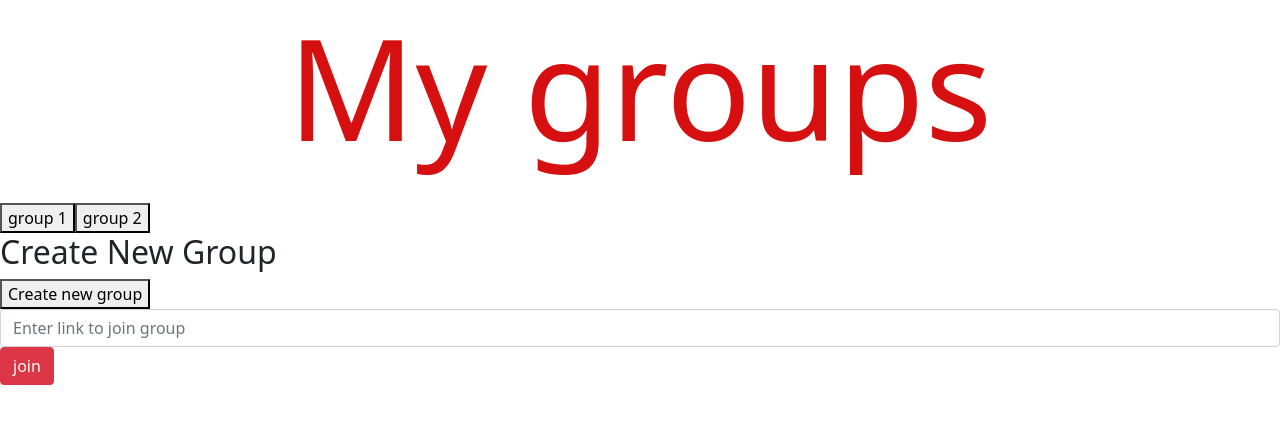
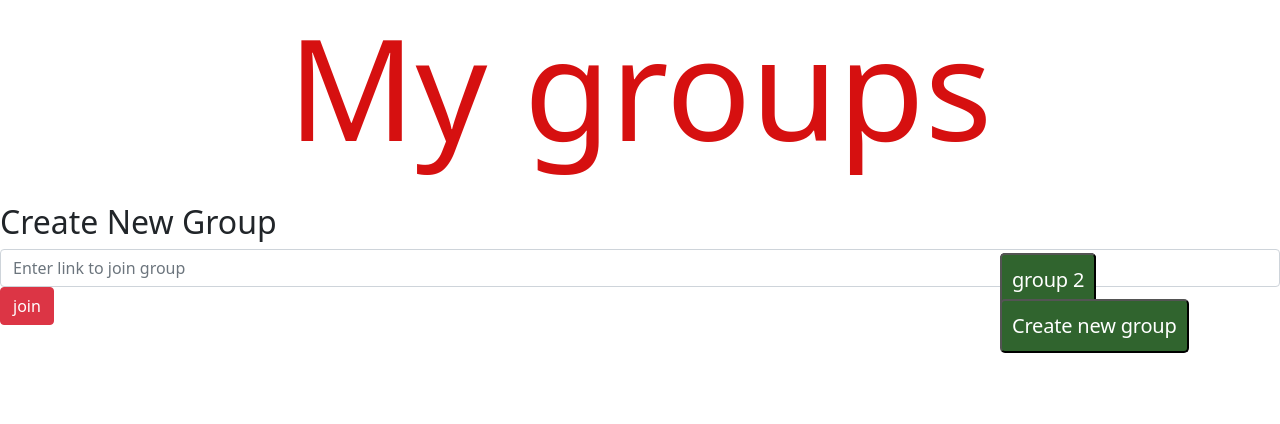
Before and after one commit to zlilyoffe/GiantDwarf, a React (Create React App) app in the folder giantdwarf/: page /MyPage in a window 1280 px wide. Shown: the top 424 px of the page. Built offline with nearby package versions, Linux system fonts and the light colour scheme.

Commit message:
css general info page

```diff
--- /dev/null
+++ b/giantdwarf/src/screens/GeneralInformation/GeneralInformation.css
@@ -0,0 +1,105 @@
+.heading2 {
+  position: relative;
+  margin: 100px;
+  padding: 10px;
+  font-size: 50px;
+  font-weight: 500;
+  line-height: 1.227;
+  color: white;
+  margin-top: 100px;
+  margin-bottom: 30px;
+  /* display: flex;
+  align-items: flex-start; */
+  letter-spacing: -0.01em;
+  /* text-align: center; */
+  animation-name: general;
+  animation-duration: 4s;
+  animation-delay: 2s;
+}
+.generalText {
+  display: flex;
+  margin: auto;
+  position: relative;
+  color: white;
+  box-sizing: border-box;
+  width: 800px;
+  height: 500px;
+  padding: 20px;
+  /* border: 3px solid rgb(255, 255, 255); */
+  font-size: 50px;
+  font-weight: 1000;
+  line-height: 1.191;
+  margin-top: 150px;
+}
+
+.button {
+  position: absolute;
+  border-radius: 5px;
+  /* display: flex; */
+  text-decoration: none;
+  display: inline-flex;
+  background-color: rgb(48, 100, 46);
+  /* border: 1px solid rgba(255, 255, 255, 0.8); */
+  padding: 10px;
+  font-size: 20px;
+  /* border-radius: 10px; */
+  color: white;
+  text-align: center;
+  /* margin: 20px; */
+  margin-top: 50px;
+  margin-left: 1000px;
+  letter-spacing: -0.01em;
+  animation-name: button;
+  animation-duration: 3.5s;
+  animation-delay: 7s;
+}
+.generalOuterContainer {
+  background-color: rgb(216, 140, 96);
+  animation-name: backgroundAnimation;
+  animation-duration: 7s;
+}
+
+@keyframes backgroundAnimation {
+  from {
+    background-color: rgb(216, 140, 96);
+  }
+  to {
+    background-color: rgb(197, 197, 34);
+  }
+}
+@keyframes general {
+  0% {
+    left: 0px;
+    top: 0px;
+  }
+  25% {
+    left: 200px;
+    top: 0px;
+  }
+  50% {
+    left: 200px;
+    top: 200px;
+  }
+  75% {
+    left: 0px;
+    top: 200px;
+  }
+  100% {
+    left: 0px;
+    top: 0px;
+  }
+}
+@keyframes button {
+  25%{
+    left: 0px;
+    top: 893px;
+  }
+  50% {
+    left: 0px;
+    top: 700px;
+  }
+  75% {
+    left: 0px;
+    top: 893px;
+  }
+}
--- a/giantdwarf/src/screens/GeneralInformation/GeneralInformation.js
+++ b/giantdwarf/src/screens/GeneralInformation/GeneralInformation.js
@@ -1,20 +1,22 @@
 import React from "react";
 import { Link } from "react-router-dom";
+import './GeneralInformation.css';
+
 
 
 const GeneralInformation = () => {
 
   return (
-    <div className="joinOuterContainer">
-      <div className="joinInnerContainer">
-        <h1 className="heading">General Information</h1>
-        <div>
+    <div className="generalOuterContainer">
+      <div className="generalInnerContainer">
+        <h1 className="heading2">General <br></br> Information.</h1>
+        <div className="generalText">
             All you have to do is sign up and join a group  (or create one).
             With the help of the app, you will get all the details you need about your giant!
             soooo let’s begin!
         </div>
         <Link to={`/SignUp`}>
-          <button className={'button mt-20'} type="submit">lets begin</button>
+          <button className={'button'} type="submit">lets begin</button>
         </Link>
       </div>
     </div>
```
